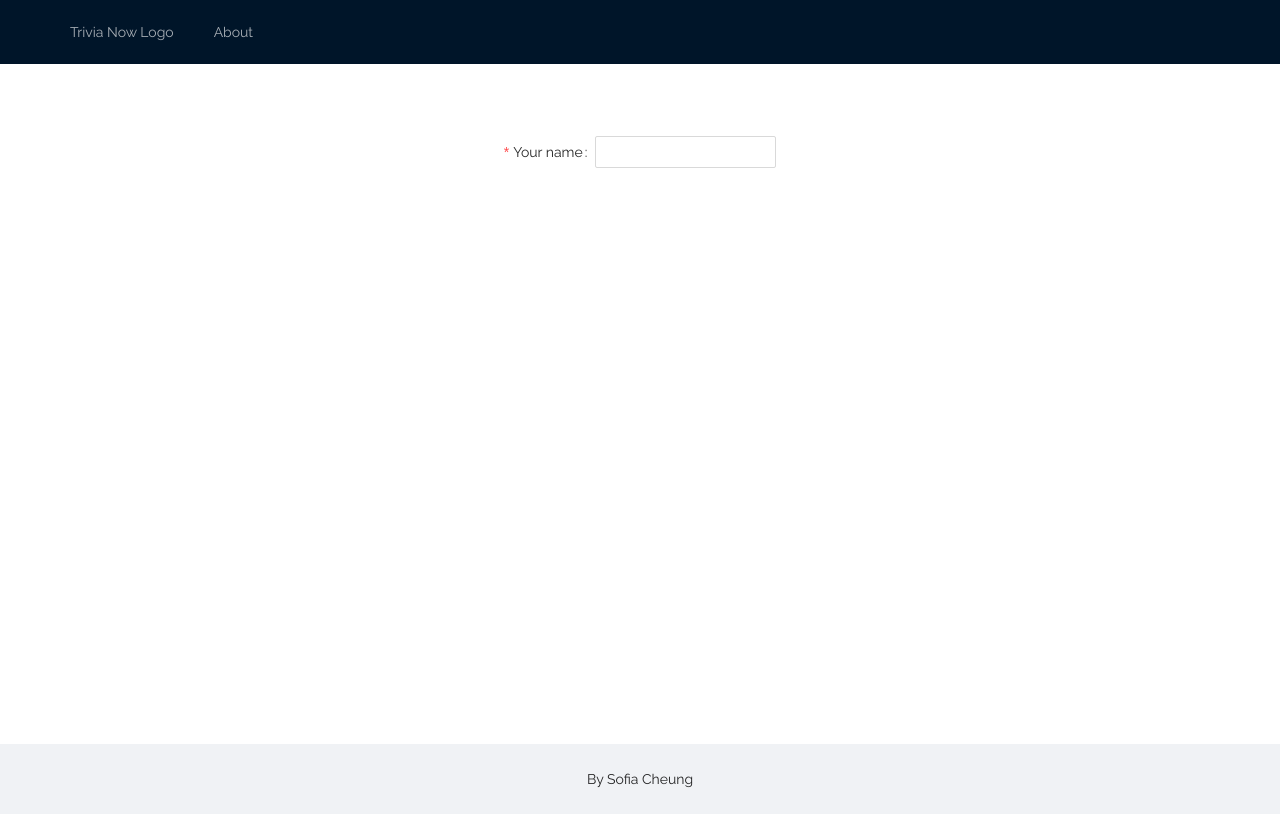
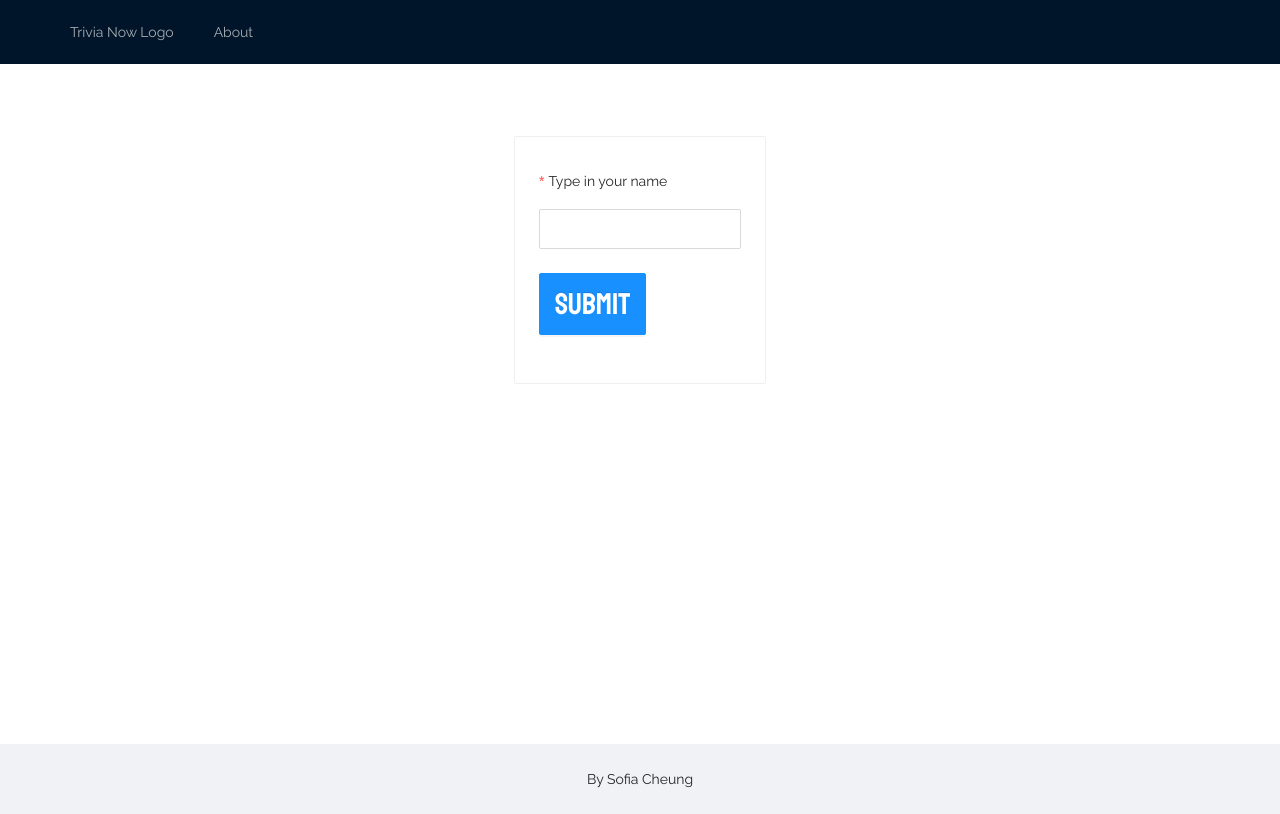
Before and after one commit to Svcg17/trivianow, a React (Create React App) app: page /trivia in a window 1280 px wide. Built offline with nearby package versions, Linux system fonts and the light colour scheme.

Commit message:
Adding a button and styling userForm component

```diff
--- a/src/components/User/UserForm.js
+++ b/src/components/User/UserForm.js
@@ -1,7 +1,8 @@
 import React, { useContext } from 'react';
-import { Form, Input } from 'antd';
+import { Form, Input, Button, Card } from 'antd';
 import { Cookies } from 'react-cookie';
 import UserContext from '../../context/UserContext';
+import './userForm.css';
 
 /** Display form to get a user name */
 const UserForm = () => {
@@ -21,16 +22,25 @@ const UserForm = () => {
   }
 
   return (
+    <div className='userForm'>
+      <Card>
         <Form
-      name="Username form"
+          name='Username form'
+          layout='vertical'
           initialValues={{ remember: true }}
+          size='large'
           onFinish={onFinish}>
           <Form.Item
-        label="Your name"
-        name="username"
-        rules={[{ required: true, message: 'Type in your name' }]}
+            label='Type in your name'
+            name='username'
+            rules={[{ required: true, message: 'Please type your name' }]}
           ><Input /></Form.Item>
+          <Form.Item>
+            <Button type='primary' htmlType='submit'>Submit</Button>
+          </Form.Item>
         </Form>
+      </Card>
+    </div>
   )
 }
 
--- /dev/null
+++ b/src/components/User/userForm.css
@@ -0,0 +1,7 @@
+/**------ USER FORM -----**/
+
+.userForm {
+    display: flex;
+    justify-content: center;
+    align-items: center;
+}
```
Lines whose indentation alone changed are shown as unchanged.
